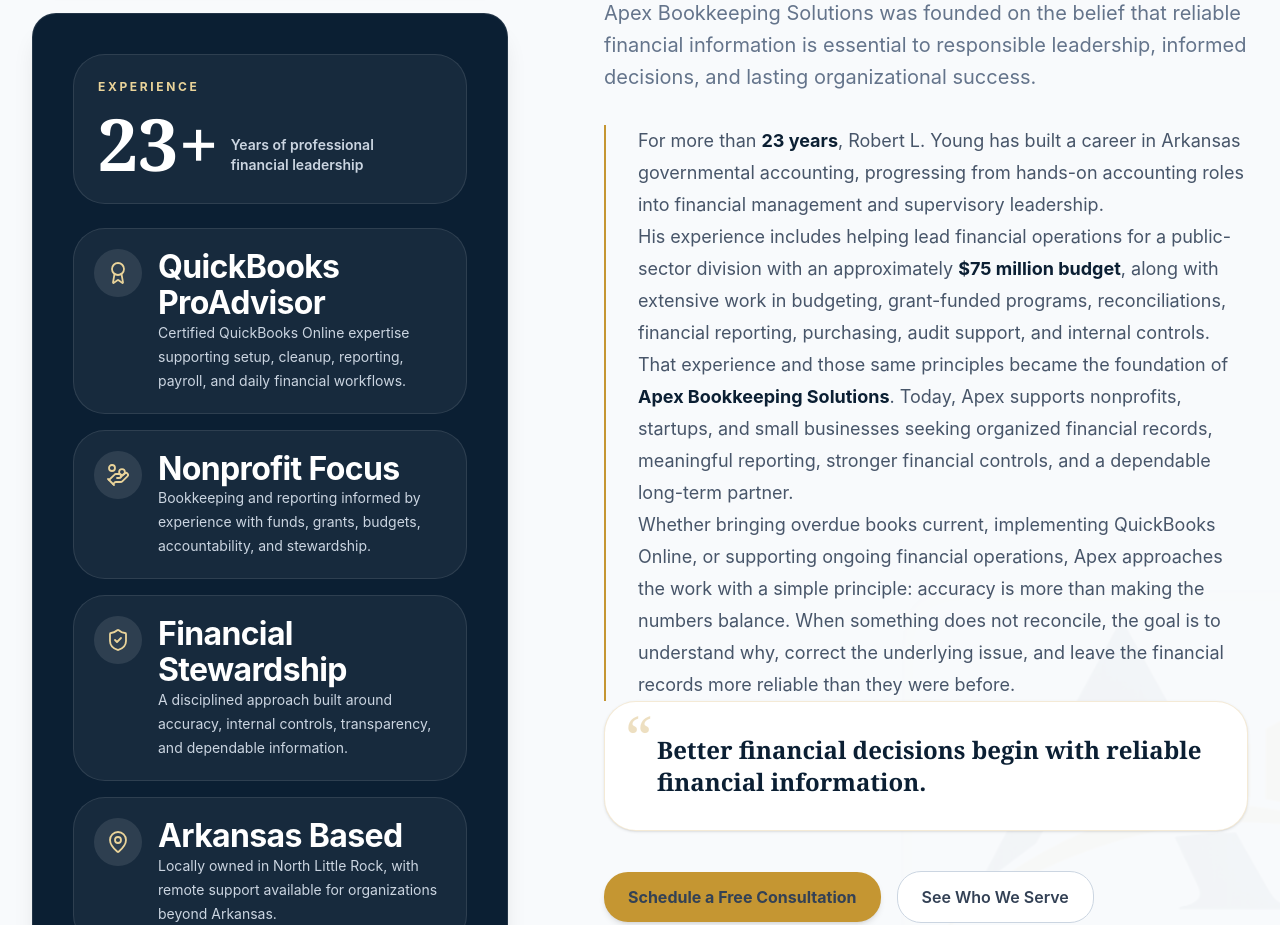
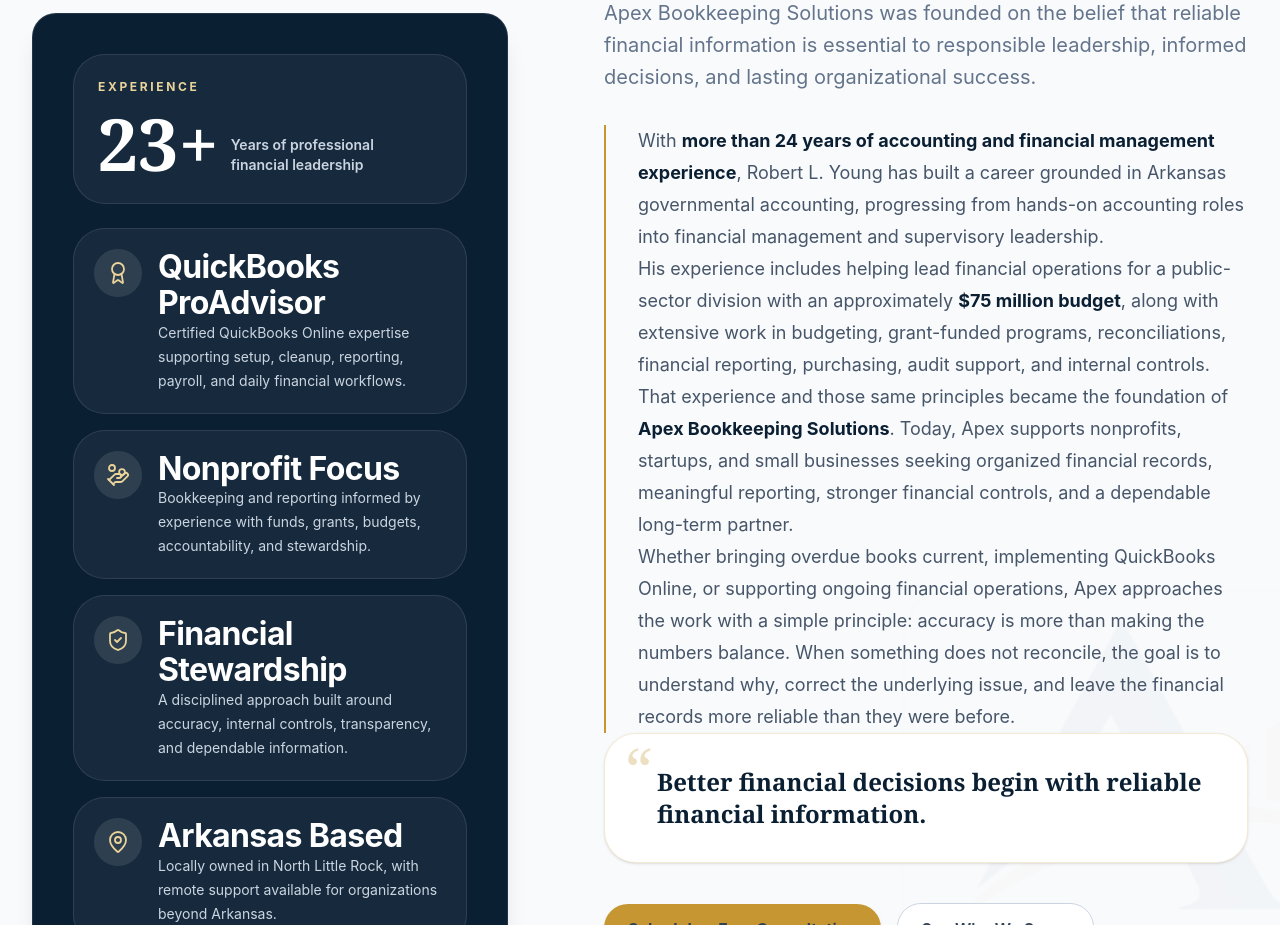
Before and after one commit to Imitation9/Apex-Bookkeeping-Solutions, a React (Vite) app: page / in a window 1280 px wide. Shown: the part 9563-10488 px from the top of the page. Built offline with nearby package versions, Linux system fonts and the light colour scheme.

Commit message:
Update About.jsx
Correct 23 years to more than 24.

```diff
--- a/src/components/sections/About/About.jsx
+++ b/src/components/sections/About/About.jsx
@@ -1,3 +1,4 @@
+
 import Heading from "../../UI/Heading/Heading";
 import Reveal from "../../UI/Reveal/Reveal";
 import Section from "../../UI/Section/Section";
@@ -82,13 +83,13 @@ export default function About() {
           <Reveal animation="up" delay={100}>
             <div className="mt-8 border-l-2 border-apex-gold pl-6 sm:pl-8">
               <p className="text-lg leading-8 text-slate-700">
-                For more than{" "}
+                With{" "}
                 <strong className="text-apex-navy">
-                  23 years
+                  more than 24 years of accounting and financial management experience
                 </strong>
-                , Robert L. Young has built a career in Arkansas governmental
-                accounting, progressing from hands-on accounting roles into
-                financial management and supervisory leadership.
+                , Robert L. Young has built a career grounded in Arkansas
+                governmental accounting, progressing from hands-on accounting
+                roles into financial management and supervisory leadership.
               </p>
 
               <p className="mt-6 text-lg leading-8 text-slate-700">
```
